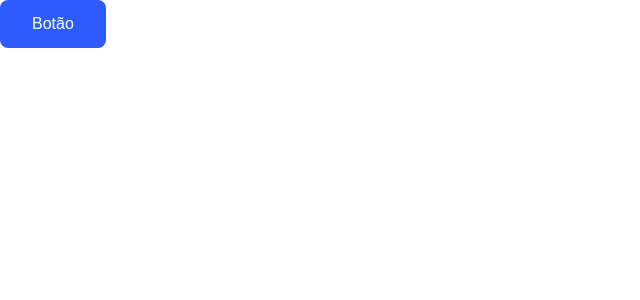
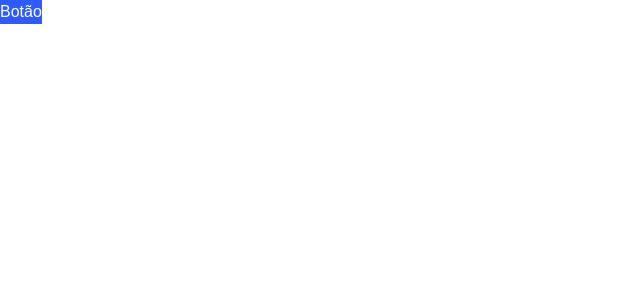
Before and after one commit to RafaSilva025/design-system-with-Tailwind, a Next.js app: page / in a window 1280 px wide. Shown: the top 300 px of the page, without its empty margins (0-640 px from the left). Built offline with nearby package versions, Linux system fonts and the light colour scheme; a web font is replaced by a local one.

Commit message:
[Buttoon disable]

```diff
--- a/components/Button/Button.tsx
+++ b/components/Button/Button.tsx
@@ -2,11 +2,17 @@ export type ButtonProps = {
     children: React.ReactNode;
 } & React.ButtonHTMLAttributes<HTMLButtonElement>;
 
-const Button = ( { children, className }: ButtonProps) => {
-    return <button
-        className={`bg-primary rounded-md px-[32px] py-[12px] text-white text-sm ${className}`}
+const Button = ( { children, className, disabled, ...rest }: ButtonProps) => {
+    const generalStyle = 'rounded-md px-6 py-2'
+    const Btn = (classes: string) => {
+        return <button
+        className={`bg-primary text-white text-sm ${className}`}
+    disabled={disabled}
+    {...rest}
+    >
 
-    >{ children }</button>
+    { children }</button>
 }
-
+    return Btn(disabled ? 'bg-bg-disabled text-text-disabled' : 'bg-primary text-white')
+}
 export default Button
--- a/tailwind.config.js
+++ b/tailwind.config.js
@@ -1,8 +1,3 @@
-function toRgba(cssVariable) {
-  const color = `var(${cssVariable})`
-  return ({ opacityValue }) => `rgba(${color}, ${opacityValue})`
-}
-
 /** @type {import('tailwindcss').Config} */
 module.exports = {
   content: [
@@ -12,7 +7,7 @@ module.exports = {
   ],
   theme: {
     fontFamily: {
-      mulish: 'Mulish, sans-serif'
+      mulish: 'Mulish, sans-serif',
     },
     screens: {
       mobile: 'var(--screen-mobile)',
@@ -51,22 +46,22 @@ module.exports = {
     },
     extend: {
       colors: {
-        primary: toRgba('--primary'),
-        secondary: toRgba('--secondary'),
-        tertiary: toRgba('--tertiary'),
-        quaternary: toRgba('--quaternary'),
-        hover: toRgba('--hover'),
-        click: toRgba('--click'),
-        icon: toRgba('--icon'),
-        outline: toRgba('--outline'),
-        divider: toRgba('--divider'),
-        'bg-light': toRgba('--bg-light'),
-        'bg-dark': toRgba('--bg-dark'),
-        'bg-disabled': toRgba('--bg-disabled'),
-        'text-primary': toRgba('--text-primary'),
-        'text-secondary': toRgba('--text-secondary'),
-        'text-tertiary': toRgba('--text-tertiary'),
-        'text-disabled': toRgba('--text-disabled'),
+        primary: 'rgba(var(--primary), <alpha-value>)',
+        secondary: 'rgba(var(--secondary), <alpha-value>)',
+        tertiary: 'rgba(var(--tertiary), <alpha-value>)',
+        quaternary: 'rgba(var(--quaternary), <alpha-value>)',
+        hover: 'rgba(var(--hover), <alpha-value>)',
+        click: 'rgba(var(--click), <alpha-value>)',
+        icon: 'rgba(var(--icon), <alpha-value>)',
+        outline: 'rgba(var(--outline), <alpha-value>)',
+        divider: 'rgba(var(--divider), <alpha-value>)',
+        'bg-light': 'rgba(var(--bg-light), <alpha-value>)',
+        'bg-dark': 'rgba(var(--bg-dark), <alpha-value>)',
+        'bg-disabled': 'rgba(var(--bg-disabled), <alpha-value>)',
+        'text-primary': 'rgba(var(--text-primary), <alpha-value>)',
+        'text-secondary': 'rgba(var(--text-secondary), <alpha-value>)',
+        'text-tertiary': 'rgba(var(--text-tertiary), <alpha-value>)',
+        'text-disabled': 'rgba(var(--text-disabled), <alpha-value>)',
       },
       boxShadow: {
         sm: 'var(--shadow-sm)',
@@ -77,7 +72,7 @@ module.exports = {
         'button-focus': 'var(--shadow-button-focus)',
       },
       blur: {
-        default: 'var(--blur)'
+        default: 'var(--blur)',
       },
       borderRadius: {
         none: 'var(--border-radius-none)',
@@ -86,7 +81,6 @@ module.exports = {
         lg: 'var(--border-radius-lg)',
       },
     },
-
   },
   plugins: [],
 }
```
Lines whose indentation alone changed are shown as unchanged.
